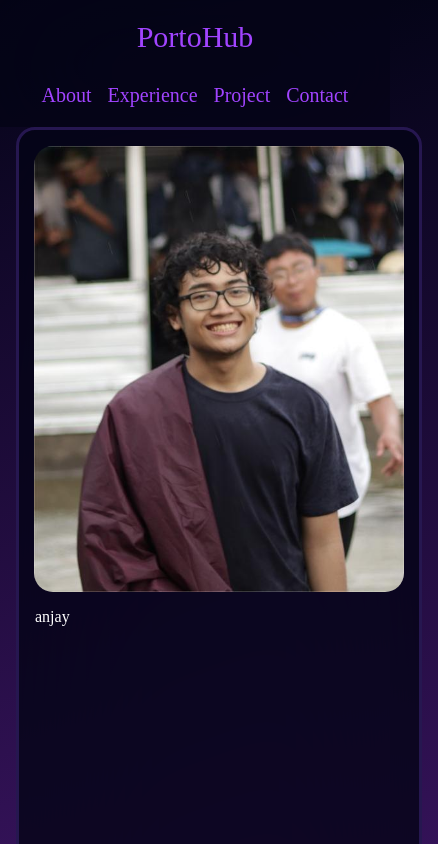
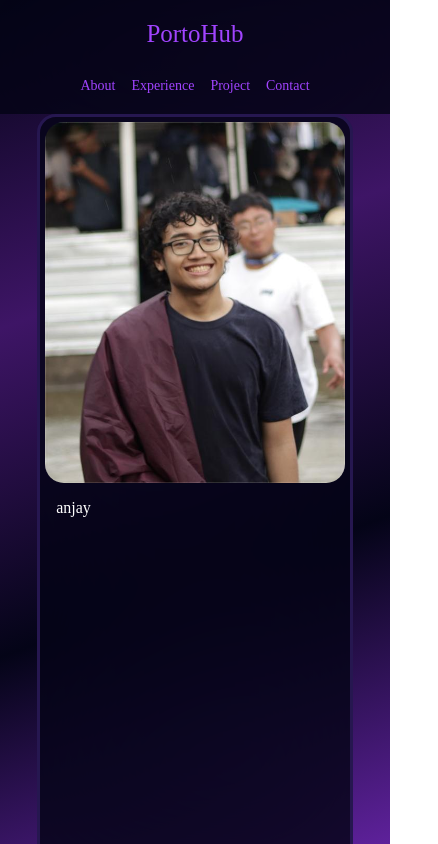
Before and after one commit to KyoneCode/Learning-Web, a plain HTML site: page 2nd-try/index.html in a window 390 px wide. Shown: the top 844 px of the page, 438 px wide, since content can reach past the window. Drawn offline with Linux system fonts and the light colour scheme; a web font is replaced by a local one.

Commit message:
UPDATEEEE

```diff
--- a/2nd-try/Style.css
+++ b/2nd-try/Style.css
@@ -5,6 +5,9 @@
 body{
     background: linear-gradient(160deg, #040417, #3e1566, #040417, #5e219b);
     min-height: 100vh;
+    background-repeat: no-repeat;
+    background-attachment: fixed;
+    background-size: cover;
 }
 /* NAV */
 nav{
@@ -41,12 +44,11 @@ nav a:hover{
     transition-delay: 50ms;
 }
 nav a:active {
-    background-color: #98b499;
+    background-color: #242b24;
 }
 .navBar{
     display: flex;
     justify-content: space-between;
-    /* margin-top: 15px; */
 }
 .mainnav ul {
     display: flex;
@@ -55,15 +57,13 @@ nav a:active {
 /* Data */
 .Foto{
     display: flex;
-    margin:auto;
     margin-top: 1rem;
-    width: 370px;
+    margin-left: 0.5rem;
+    margin-right: 0.5rem;
+    width: 350px;
     border-radius: 0.5cm;
 }
-/* .teksData{ */
-    /* margin-left: 10px; */
-    /* margin-right: 10px; */
-/* } */
+
 /* Bento  */
 .box{
     background-color: hsla(240, 70%, 5%, 0.8);
@@ -94,8 +94,8 @@ nav a:active {
     max-height: 1fr;
     margin-left: auto;
     margin-right: auto;
-    min-width: 400px;
-    min-height: 400px;
+    /* min-width: 400px;
+    min-height: 400px; */
 }
 .Grid{
     justify-content: center;
@@ -130,11 +130,11 @@ nav a:active {
 
 @media(max-width: 42em){
     .MainGrid{
-        margin: 0.5rem;
+        margin: 0.0rem;
     }
     .Grid{
-        grid-auto-columns: 200px;
-        grid-auto-rows: 200px;
+        grid-auto-columns: 150px;
+        grid-auto-rows: 150px;
         margin-top: 0.2rem;
         margin-bottom: 0.2rem;
         grid-template-areas:
@@ -145,25 +145,40 @@ nav a:active {
         "b2 b3"
         "b4 b4";
     }
-
+    .Foto{
+    display: flex;
+    margin-top: 0.3rem;
+    margin-left: 0.3rem;
+    margin-right: 0.3rem;
+    width: 300px;
+    }
     .nav_link {
-        font-size: 20px;
+        font-size: 14px;
     }
 
     .nav_title{
-        font-size: 30px;
+        font-size: 25px;
     }
-
 
     .navBar {
         flex-direction: column;
         align-items: center;
+        width: 100%;
         padding: 10px 0;
     }
-
+    .titnav, .mainnav {
+        width: 100%;
+        display: flex;
+        justify-content: center;
+    }
+    .titnav ul, .mainnav ul {
+        width: 100%;
+        display: flex;
+        justify-content: center;
+        padding: 0;
+        margin: 0;
+    }
     .mainnav ul {
-        justify-content: center;
-        width: 100%;
         margin-top: 10px;
     }
 
@@ -172,49 +187,7 @@ nav a:active {
     }
 }
 
-@media(max-width: 27em){
-    .MainGrid{
-        margin: 0rem;
-    }
-    .Grid{
-        grid-auto-columns: 200px;
-        grid-auto-rows: 200px;
-        margin-top: 0rem;
-        margin-bottom: 0rem;
-        grid-template-areas:
-        "b1 b1"
-        "b1 b1"
-        "b1 b1"
-        "b2 b3"
-        "b2 b3"
-        "b4 b4";
-    }
 
-    .nav_link {
-        font-size: 20px;
-    }
-
-    .nav_title{
-        font-size: 30px;
-    }
-
-
-    .navBar {
-        flex-direction: column;
-        align-items: center;
-        padding: 10px 0;
-    }
-
-    .mainnav ul {
-        justify-content: center;
-        width: 100%;
-        margin-top: 10px;
-    }
-
-    nav a {
-        padding: 10px 8px;
-    }
-}
 /* Grid1 */
 
 /* Grid2 */
```
Also changed, not shown: 2nd-try/index.html (line endings or trailing spaces).
